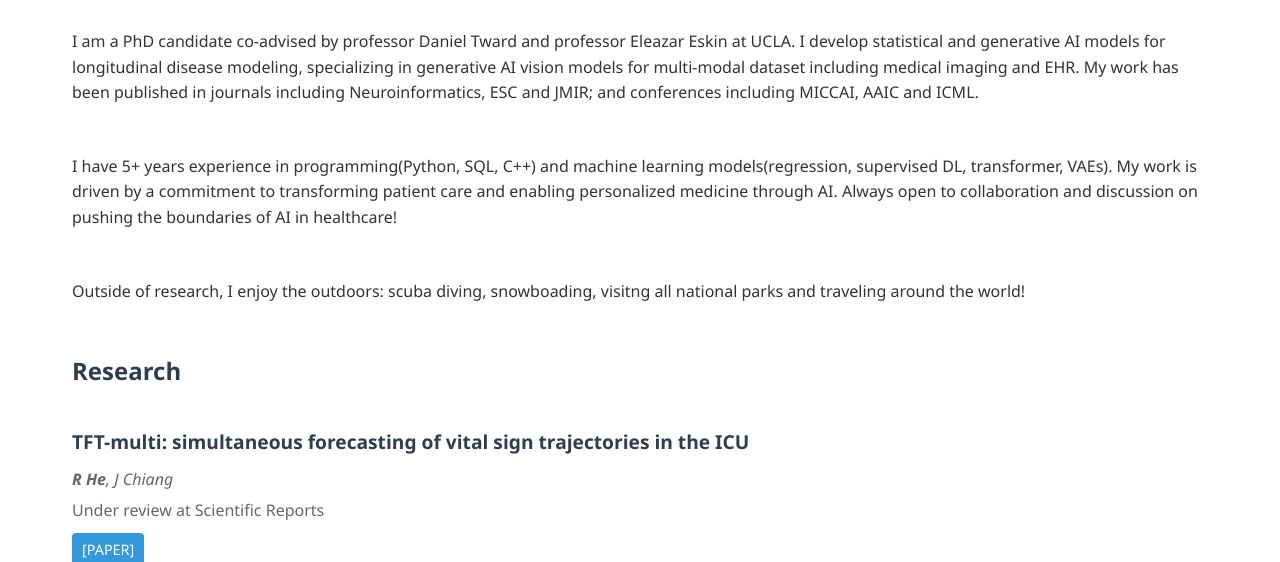
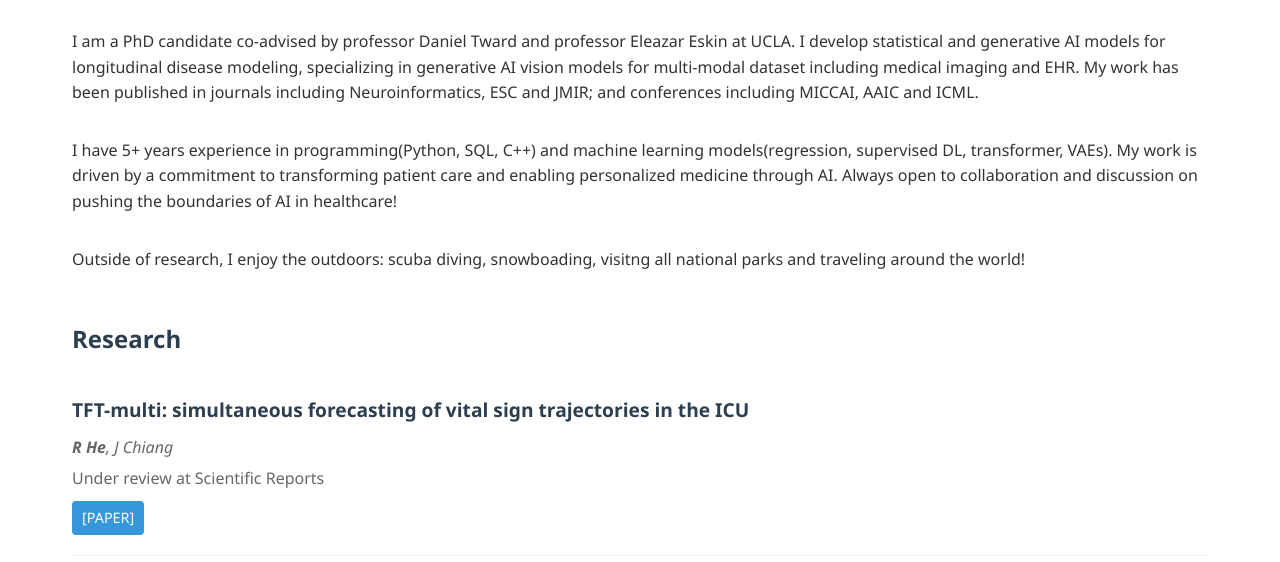
Before and after one commit to rosie068/rosie068.github.io, a plain HTML site: page index.html in a window 1280 px wide. Shown: the part 235-797 px from the top of the page. Drawn offline with Linux system fonts and the light colour scheme.

Commit message:
Update styles.css

```diff
--- a/styles.css
+++ b/styles.css
@@ -57,14 +57,6 @@ body {
     text-decoration: underline;
 }
 
-.about p {
-    margin-bottom: 3em;  /* Adds space after each paragraph */
-}
-
-.about p:last-child {
-    margin-bottom: 0;  /* Removes extra space after the last paragraph */
-}
-
 section {
     margin-bottom: 3rem;
 }
@@ -72,6 +64,20 @@ section {
 h2 {
     color: var(--primary-color);
     margin-bottom: 1rem;
+}
+
+.about {
+    margin-bottom: 3rem;
+}
+
+.about p {
+    margin: 0;          /* Reset default margins */
+    padding: 0;         /* Reset default padding */
+    line-height: 1.6;   /* Comfortable line height */
+}
+
+.about p + p {
+    margin-top: 2em;    /* Add space between paragraphs */
 }
 
 .research-item {
```
